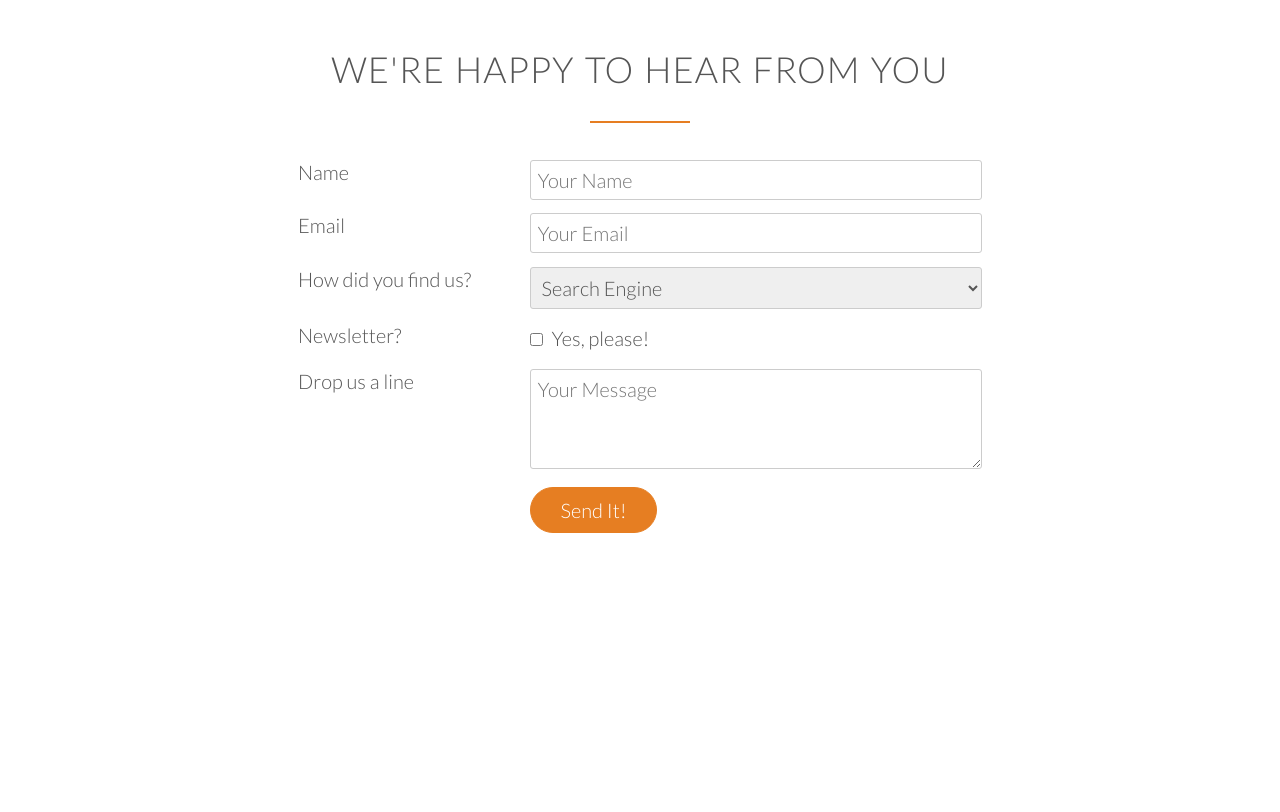
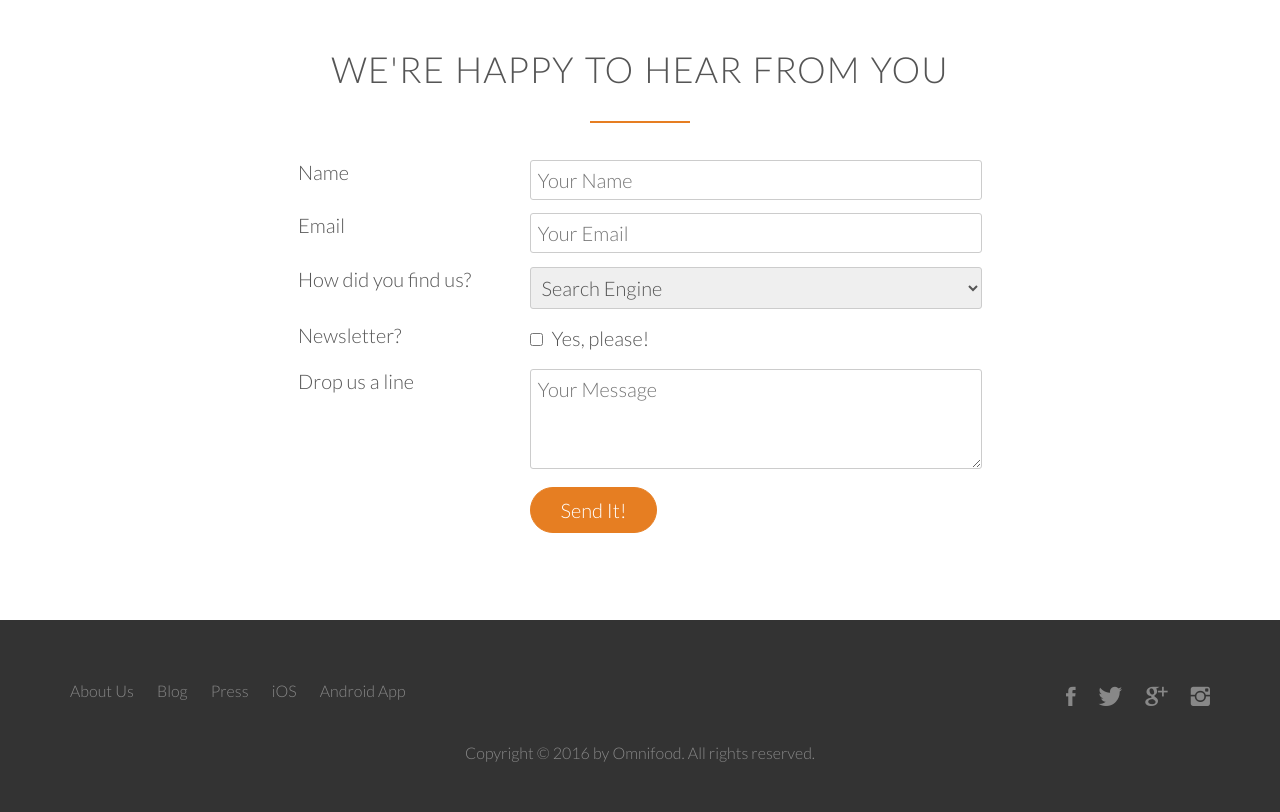
Before and after one commit to 87maza/omnifood, a plain HTML site: page index.html in a window 1280 px wide. Shown: the part 4882-5694 px from the top of the page. Before the commit the page ends 5502 px from the top, so only its background shows below. Drawn offline with Linux system fonts and the light colour scheme; files whose address does not match are found by name.

Commit message:
added responsiveness

```diff
--- a/index.html
+++ b/index.html
@@ -2,12 +2,15 @@
 <html lang="en">
   <head>
     <meta charset="UTF-8">
+    <meta name="viewport" content="width=device-width, initial-scale=1.0">
+    <!-- tells mobile phones to start with a scale of 1 -->
     <title>Omnifood</title>
     <link href='https://fonts.googleapis.com/css?family=Lato:400,300,100,300italic' rel='stylesheet' type='text/css'>
     <link rel="stylesheet" href="vendors/css/grid.css">
     <link rel="stylesheet" href="vendors/css/ionicons.css">
     <link rel="stylesheet" href="vendors/css/normalize.css">
     <link rel="stylesheet" href="resources/css/style.css">
+    <link rel="stylesheet" href="resources/css/queries.css">
   </head>
 	<body>
 		<header>
@@ -371,5 +374,29 @@
 				</form>
 			</div><!-- end of row  -->
 		</section>
+		<footer>
+			<div class="row">
+				<div class="col span-1-of-2">
+					<ul class="footer-nav">
+						<li><a href="#">About Us</a></li>
+						<li><a href="#">Blog</a></li>
+						<li><a href="#">Press</a></li>
+						<li><a href="#">iOS</a></li>
+						<li><a href="#">Android App</a></li>
+					</ul>
+				</div><!-- end of col span-1-of-2 -->
+				<div class="col span-1-of-2">
+					<ul class="social-links">
+						<li><a href="#"><i class="ion-social-facebook"></i></a></li>
+						<li><a href="#"><i class="ion-social-twitter"></i></a></li>
+						<li><a href="#"><i class="ion-social-googleplus"></i></a></li>
+						<li><a href="#"><i class="ion-social-instagram"></i></a></li>
+					</ul>
+				</div><!-- end of col span-1-of-2 -->
+			</div><!-- end of row  -->
+			<div class="row">
+				<p>Copyright &copy; 2016 by Omnifood.  All rights reserved.</p>
+			</div><!-- end of row-->
+		</footer>
 	</body>
 </html>
--- /dev/null
+++ b/resources/css/queries.css
@@ -0,0 +1,55 @@
+/*===========================================
+LAPTOPS/COMPUTERS FROM 1200PX
+=============================================*/
+
+
+@media only screen and (max-width: 1200px) {
+	/*IPHONE MOBILE MEDIA*/
+
+	.hero-text-box {
+		width: 100%;
+		padding: 0 2%; /*creates space between text and border of broswer, locks the nav-bar*/
+	}
+	.row {padding: 0 2%;}
+	/*if there's only one declaration in a block, you should save space*/
+	/*tag adds padding to all row divs, adds extra space between the browser edge and the row div*/
+}
+
+
+
+
+/*===========================================
+LARGER TABLETS/IPADS IN PORTRAIT MODE FROM 767PX-1023PX
+=============================================*/
+
+
+@media only screen and (max-width: 1023px) {
+	body {font-size: 18px;}
+		/*all fontsize have a base which makes it easy to call all font-sizes to 18 since all the children are in precentages*/
+	section{padding: 60px 0;}/*less padding between sections*/
+
+	.long-copy {
+		width: 80%;
+		margin-left: 10%;
+		/*line-height stays the ssame, 10+10+80 = 100%*/
+	}
+
+}
+
+/*===========================================
+LARGER PHONES/SMALL TABLETS FROM 481 - 767PX
+=============================================*/
+
+
+@media only screen and (max-width: 767px) {
+	/*IPHONE MOBILE MEDIA*/
+}
+
+/*===========================================
+SMALL PHONES FROM 0-480PX
+=============================================*/
+
+
+@media only screen and (max-width: 480px) {
+	/*IPHONE MOBILE MEDIA*/
+}
--- a/resources/css/style.css
+++ b/resources/css/style.css
@@ -513,3 +513,73 @@ textarea {
 input[type=checkbox] {
 	margin: 10px 5px 10px 0;
 }
+
+/*===========================================
+FOOTER
+=============================================*/
+
+footer {
+	background-color: #333;
+	padding: 50px;
+	font-size: 80%;
+}
+.footer-nav {
+	list-style: none;
+	float: left;
+}
+.social-links {
+	list-style: none;
+	float: right;
+}
+.footer-nav li,
+.social-links li {
+	display: inline-block;
+	margin-right: 20px;
+}
+
+.footer-nav li:last-child,
+.social-links li:last-child {
+	margin-right: 0;
+}
+
+.footer-nav li a:link,
+.footer-nav li a:visited,
+.social-links li a:link,
+.social-links li a:visited {
+	text-decoration: none;
+	border: 0;
+	color: #888;
+	transition: color 0.2s;
+}
+.footer-nav li a:hover,
+.footer-nav li a:active {
+	color: #ddd;
+}
+
+.ion-social-facebook,
+.ion-social-twitter,
+.ion-social-googleplus,
+.ion-social-instagram {
+	transition: color 0.2s;
+}
+
+.ion-social-facebook:hover {
+	color: #3b5998;
+}.ion-social-twitter:hover {
+	color: #00aced;
+}.ion-social-googleplus:hover {
+	color: #dd4b39;
+}.ion-social-instagram:hover {
+	color: #517fa4;
+}
+
+.social-links li a:link,
+.social-links li a:visited {
+	font-size: 160%;
+}
+
+footer p {
+	color: #888;
+	text-align: center;
+	margin-top: 20px;
+}
```
